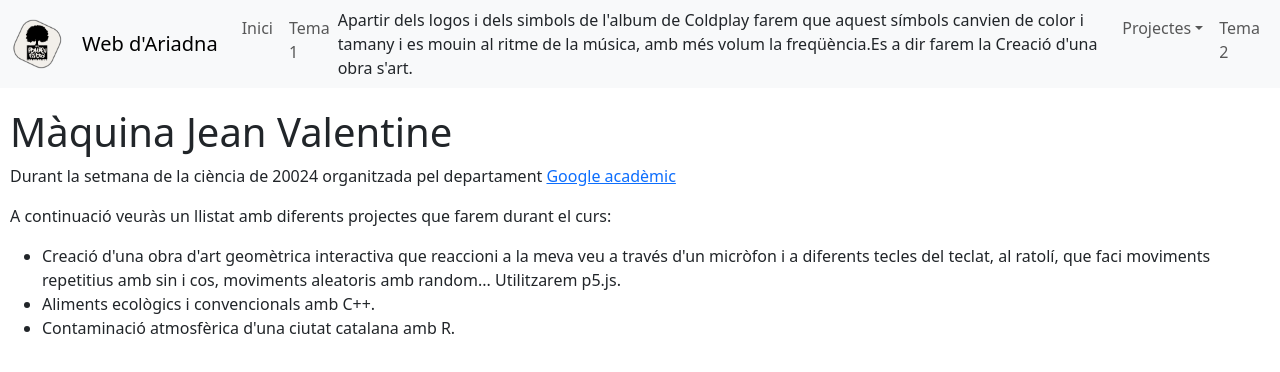
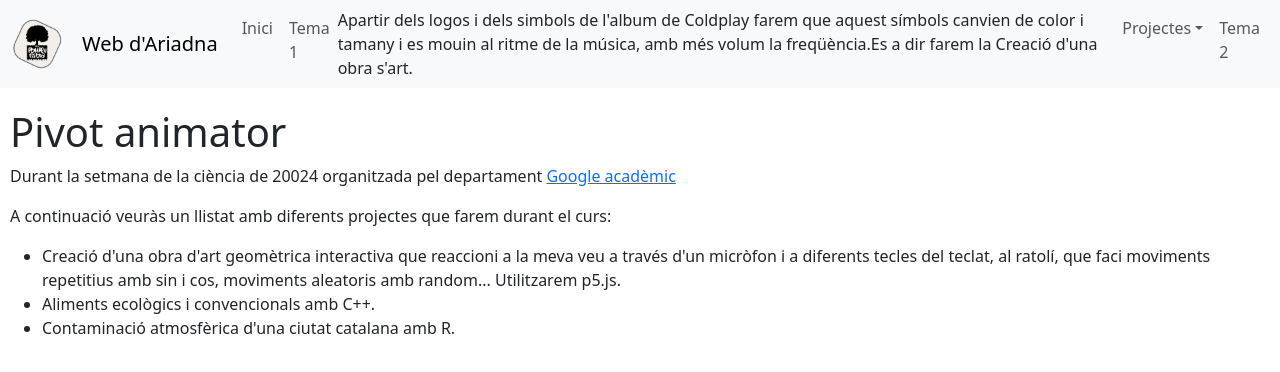
Before and after one commit to anualart4/anualart4.github.io, a plain HTML site: page index.html in a window 1280 px wide. Drawn offline with nearby package versions, Linux system fonts and the light colour scheme.

Commit message:
Update index.html

```diff
--- a/index.html
+++ b/index.html
@@ -83,7 +83,7 @@
 
 <!-- Contingut principal -->
 <div class="content-container">
-    <h1>Màquina Jean Valentine</h1>
+    <h1>Pivot animator</h1>
     <p>Durant la setmana de la ciència de 20024 organitzada pel departament  <a href="https://scholar.google.com">Google acadèmic</a></p>
     <p>A continuació veuràs un llistat amb diferents projectes que farem durant el curs:</p>
     <ul>
```
